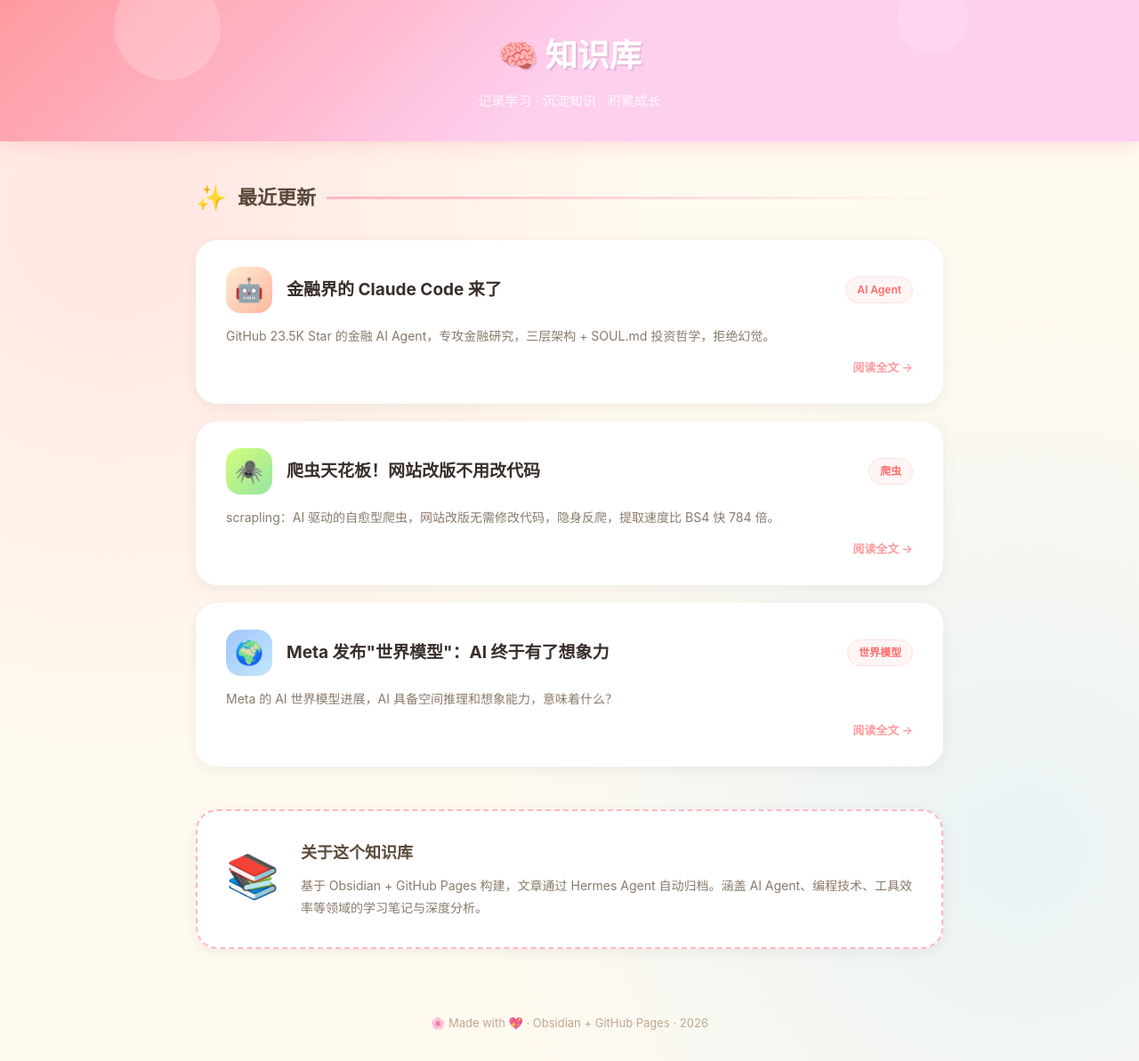
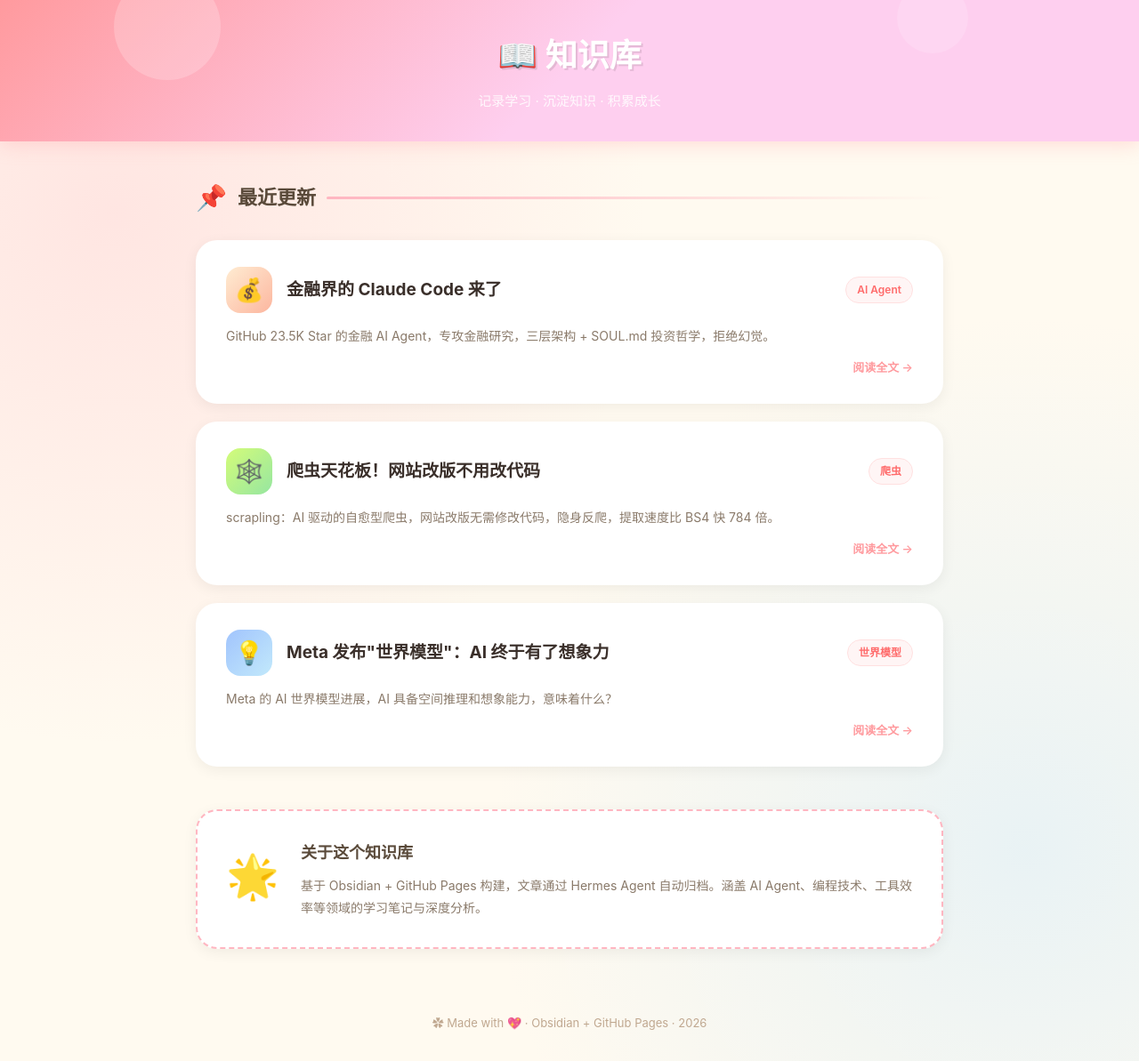
Before and after one commit to lxnxt/knowledge-base, a Jekyll site: the page built from index.md, in a window 1280 px wide. Shown: the whole page at 89% size. Built offline with Jekyll 4.4.1, drawn with Linux system fonts in a browser that asks for light colours.

Commit message:
Chore: 更新图标，更换为更美观的emoji

```diff
--- a/_layouts/home.html
+++ b/_layouts/home.html
@@ -188,7 +188,7 @@
     color: #c0a890;
     font-size: 13px;
   }
-  footer::before { content: '🌸 '; }
+  footer::before { content: '✿ '; }
 
   /* Responsive */
   @media (max-width: 600px) {
@@ -207,7 +207,7 @@
 <header>
   <div class="header-blob"></div>
   <div class="header-blob"></div>
-  <h1>🧠 知识库</h1>
+  <h1>📖 知识库</h1>
   <p>记录学习 · 沉淀知识 · 积累成长</p>
 </header>
 
@@ -215,7 +215,7 @@
 <div class="main">
 
   <div class="section-header">
-    <span class="section-emoji">✨</span>
+    <span class="section-emoji">📌</span>
     <span class="section-title">最近更新</span>
     <div class="section-line"></div>
   </div>
@@ -224,7 +224,7 @@
 
     <a class="card" href="/knowledge-base/raw/articles/dexter-financial-claude-code.html">
       <div class="card-top">
-        <div class="card-icon pink">🤖</div>
+        <div class="card-icon pink">💰</div>
         <div class="card-title">金融界的 Claude Code 来了</div>
         <div class="card-tag">AI Agent</div>
       </div>
@@ -236,7 +236,7 @@
 
     <a class="card" href="/knowledge-base/raw/articles/scrapling-wechat.html">
       <div class="card-top">
-        <div class="card-icon green">🕷️</div>
+        <div class="card-icon green">🕸️</div>
         <div class="card-title">爬虫天花板！网站改版不用改代码</div>
         <div class="card-tag">爬虫</div>
       </div>
@@ -248,7 +248,7 @@
 
     <a class="card" href="/knowledge-base/raw/articles/worldmodel-meta.html">
       <div class="card-top">
-        <div class="card-icon blue">🌍</div>
+        <div class="card-icon blue">💡</div>
         <div class="card-title">Meta 发布"世界模型"：AI 终于有了想象力</div>
         <div class="card-tag">世界模型</div>
       </div>
@@ -261,7 +261,7 @@
   </div>
 
   <div class="about">
-    <div class="about-icon">📚</div>
+    <div class="about-icon">🌟</div>
     <div>
       <h2>关于这个知识库</h2>
       <p>基于 Obsidian + GitHub Pages 构建，文章通过 Hermes Agent 自动归档。涵盖 AI Agent、编程技术、工具效率等领域的学习笔记与深度分析。</p>
```
